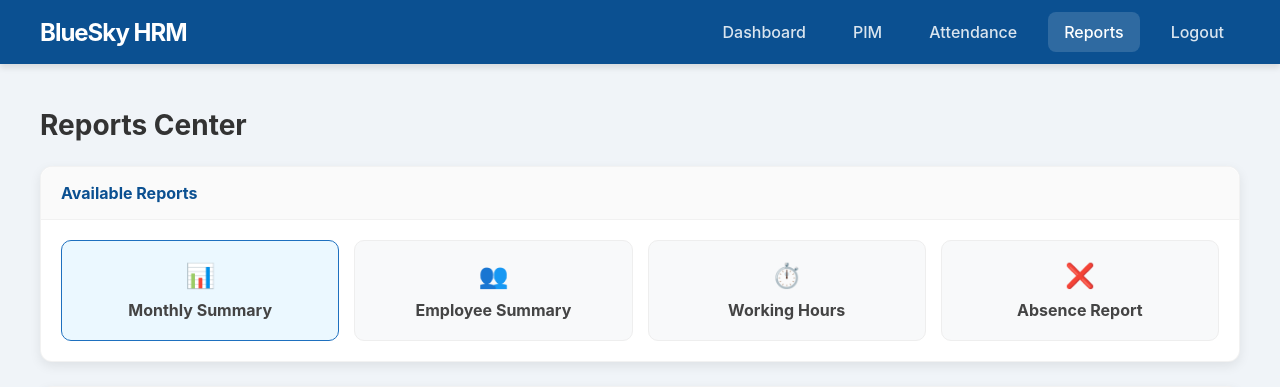
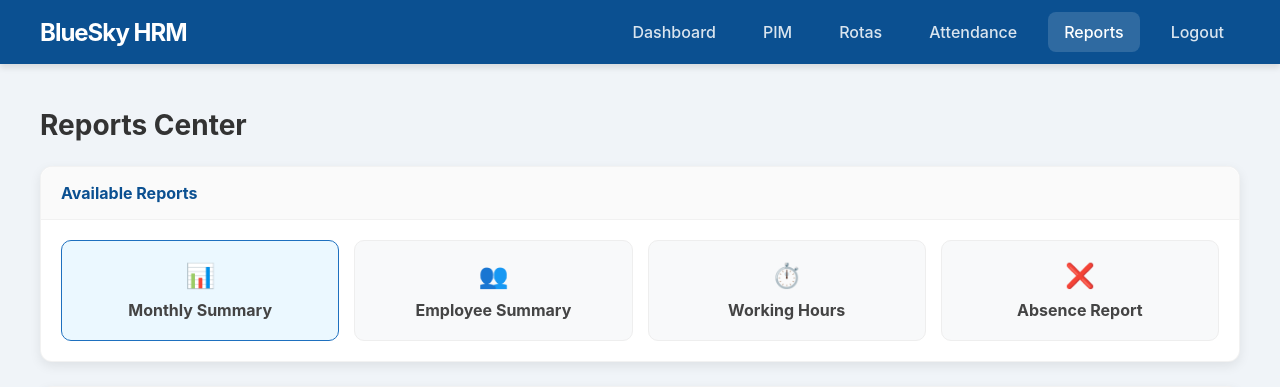
Before and after one commit to diwa80/smart-attendance, a Flask app: page /admin/reports in a window 1280 px wide. Shown: the top 387 px of the page. Run offline with Flask 3, Linux system fonts and the light colour scheme; a user stored in the database is signed in.

Commit message:
Add rota page and include it in the main navigation menu
Add a new navigation link for the 'Rotas' page to multiple template files, ensuring consistent navigation across the application.

Replit-Commit-Author: Agent
Replit-Commit-Session-Id: af648905-67c1-42f0-b548-fca651b407e6
Replit-Commit-Checkpoint-Type: intermediate_checkpoint
Replit-Commit-Event-Id: 5f960336-5018-4967-99fc-053fa96f534d
Replit-Commit-Screenshot-Url: https://storage.googleapis.com/screenshot-production-us-central1/59ac5551-e3f9-4574-9f89-9440fe1d33a0/af648905-67c1-42f0-b548-fca651b407e6/fVT4mBy
Replit-Helium-Checkpoint-Created: true

```diff
--- a/templates/admin_dashboard.html
+++ b/templates/admin_dashboard.html
@@ -15,6 +15,7 @@
             <div class="nav-menu">
                 <a href="{{ url_for('admin_dashboard') }}" class="nav-link active">Dashboard</a>
                 <a href="{{ url_for('manage_employees') }}" class="nav-link">PIM</a>
+                <a href="{{ url_for('manage_rotas') }}" class="nav-link">Rotas</a>
                 <a href="{{ url_for('attendance_records') }}" class="nav-link">Attendance</a>
                 <a href="{{ url_for('reports') }}" class="nav-link">Reports</a>
                 <a href="{{ url_for('logout') }}" class="nav-link">Logout</a>
--- a/templates/attendance_records.html
+++ b/templates/attendance_records.html
@@ -15,6 +15,7 @@
             <div class="nav-menu">
                 <a href="{{ url_for('admin_dashboard') }}" class="nav-link">Dashboard</a>
                 <a href="{{ url_for('manage_employees') }}" class="nav-link">PIM</a>
+                <a href="{{ url_for('manage_rotas') }}" class="nav-link">Rotas</a>
                 <a href="{{ url_for('attendance_records') }}" class="nav-link active">Attendance</a>
                 <a href="{{ url_for('reports') }}" class="nav-link">Reports</a>
                 <a href="{{ url_for('logout') }}" class="nav-link">Logout</a>
--- a/templates/manage_employees.html
+++ b/templates/manage_employees.html
@@ -15,6 +15,7 @@
             <div class="nav-menu">
                 <a href="{{ url_for('admin_dashboard') }}" class="nav-link">Dashboard</a>
                 <a href="{{ url_for('manage_employees') }}" class="nav-link active">PIM</a>
+                <a href="{{ url_for('manage_rotas') }}" class="nav-link">Rotas</a>
                 <a href="{{ url_for('attendance_records') }}" class="nav-link">Attendance</a>
                 <a href="{{ url_for('reports') }}" class="nav-link">Reports</a>
                 <a href="{{ url_for('logout') }}" class="nav-link">Logout</a>
--- a/templates/reports.html
+++ b/templates/reports.html
@@ -15,6 +15,7 @@
             <div class="nav-menu">
                 <a href="{{ url_for('admin_dashboard') }}" class="nav-link">Dashboard</a>
                 <a href="{{ url_for('manage_employees') }}" class="nav-link">PIM</a>
+                <a href="{{ url_for('manage_rotas') }}" class="nav-link">Rotas</a>
                 <a href="{{ url_for('attendance_records') }}" class="nav-link">Attendance</a>
                 <a href="{{ url_for('reports') }}" class="nav-link active">Reports</a>
                 <a href="{{ url_for('logout') }}" class="nav-link">Logout</a>
--- a/templates/view_employee.html
+++ b/templates/view_employee.html
@@ -15,6 +15,7 @@
             <div class="nav-menu">
                 <a href="{{ url_for('admin_dashboard') }}" class="nav-link">Dashboard</a>
                 <a href="{{ url_for('manage_employees') }}" class="nav-link active">PIM</a>
+                <a href="{{ url_for('manage_rotas') }}" class="nav-link">Rotas</a>
                 <a href="{{ url_for('attendance_records') }}" class="nav-link">Attendance</a>
                 <a href="{{ url_for('reports') }}" class="nav-link">Reports</a>
                 <a href="{{ url_for('logout') }}" class="nav-link">Logout</a>
```
